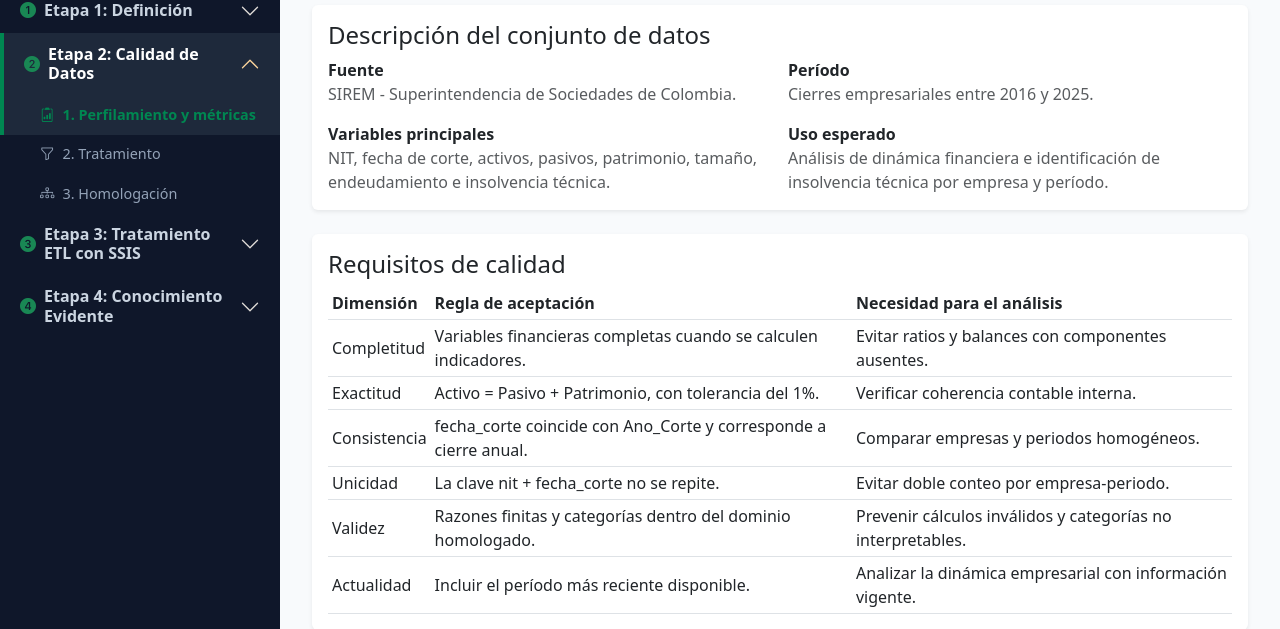
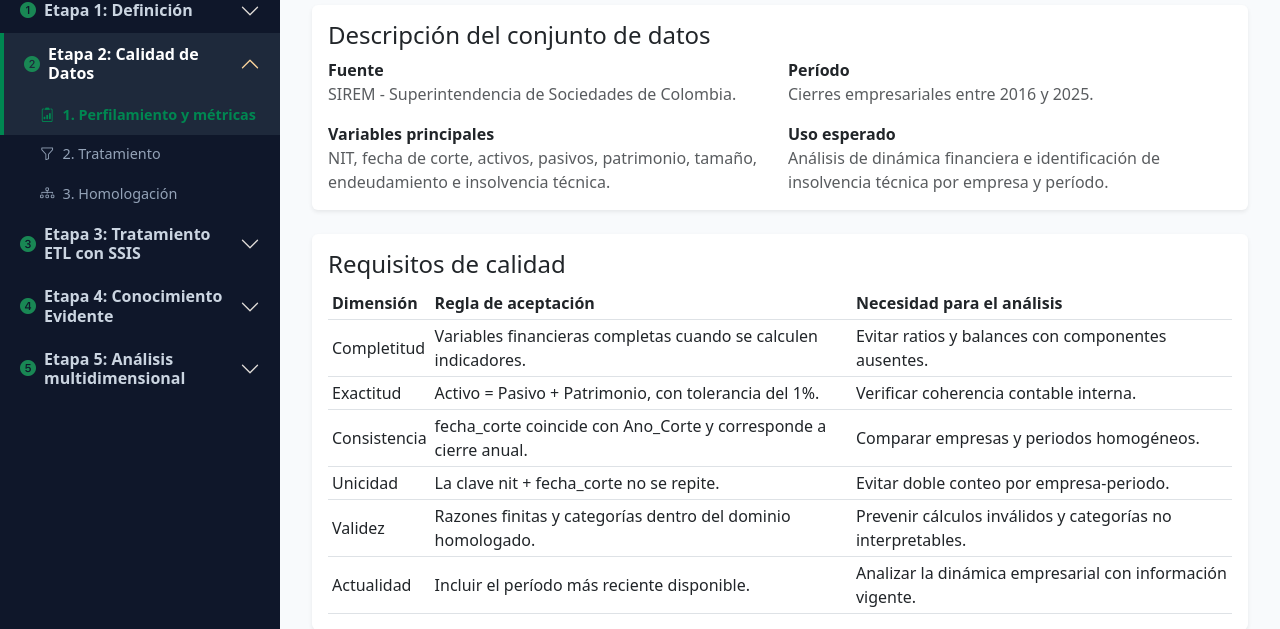
Before and after one commit to Tayrun/Dinamica-Empresarial, a Flask app: page /etapa2/calidad-datos in a window 1280 px wide. Shown: the part 213-842 px from the top of the page. Run offline with Flask 3, Linux system fonts and the light colour scheme.

Commit message:
Agrega menú de la etapa 5 al layout

```diff
--- a/templates/layout.html
+++ b/templates/layout.html
@@ -228,6 +228,36 @@
                     </div>
                 </div>
 
+                <!-- Acordeón Etapa 5 -->
+                {% set e5 = request.endpoint in ['etapa5_inicio', 'etapa5_vista'] %}
+                {% set n5 = request.view_args.get('n') if request.view_args else None %}
+                <div class="accordion-item">
+                    <h2 class="accordion-header">
+                        <button class="accordion-button {% if not e5 %}collapsed{% endif %}" type="button" data-bs-toggle="collapse" data-bs-target="#collapseEtapa5">
+                            <i class="bi bi-5-circle-fill me-2 text-success"></i> Etapa 5: Análisis multidimensional
+                        </button>
+                    </h2>
+                    <div id="collapseEtapa5" class="accordion-collapse collapse {% if e5 %}show{% endif %}" data-bs-parent="#accordionEtapas">
+                        <div class="accordion-body p-0">
+                            <a href="{{ url_for('etapa5_inicio') }}" class="sidebar-subitem {% if request.endpoint == 'etapa5_inicio' %}active{% endif %}">
+                                <i class="bi bi-diagram-3 me-2"></i>Análisis multidimensional
+                            </a>
+                            <a href="{{ url_for('etapa5_vista', n=1) }}" class="sidebar-subitem {% if e5 and n5 == 1 %}active{% endif %}">
+                                <i class="bi bi-1-square me-2"></i>Insolvencia por tiempo y tamaño
+                            </a>
+                            <a href="{{ url_for('etapa5_vista', n=2) }}" class="sidebar-subitem {% if e5 and n5 == 2 %}active{% endif %}">
+                                <i class="bi bi-2-square me-2"></i>Endeudamiento por tamaño
+                            </a>
+                            <a href="{{ url_for('etapa5_vista', n=3) }}" class="sidebar-subitem {% if e5 and n5 == 3 %}active{% endif %}">
+                                <i class="bi bi-3-square me-2"></i>Años observados y solvencia
+                            </a>
+                            <a href="{{ url_for('etapa5_vista', n=4) }}" class="sidebar-subitem {% if e5 and n5 == 4 %}active{% endif %}">
+                                <i class="bi bi-4-square me-2"></i>Cohortes y reaparición
+                            </a>
+                        </div>
+                    </div>
+                </div>
+
             </div>
         </div>
 
```
